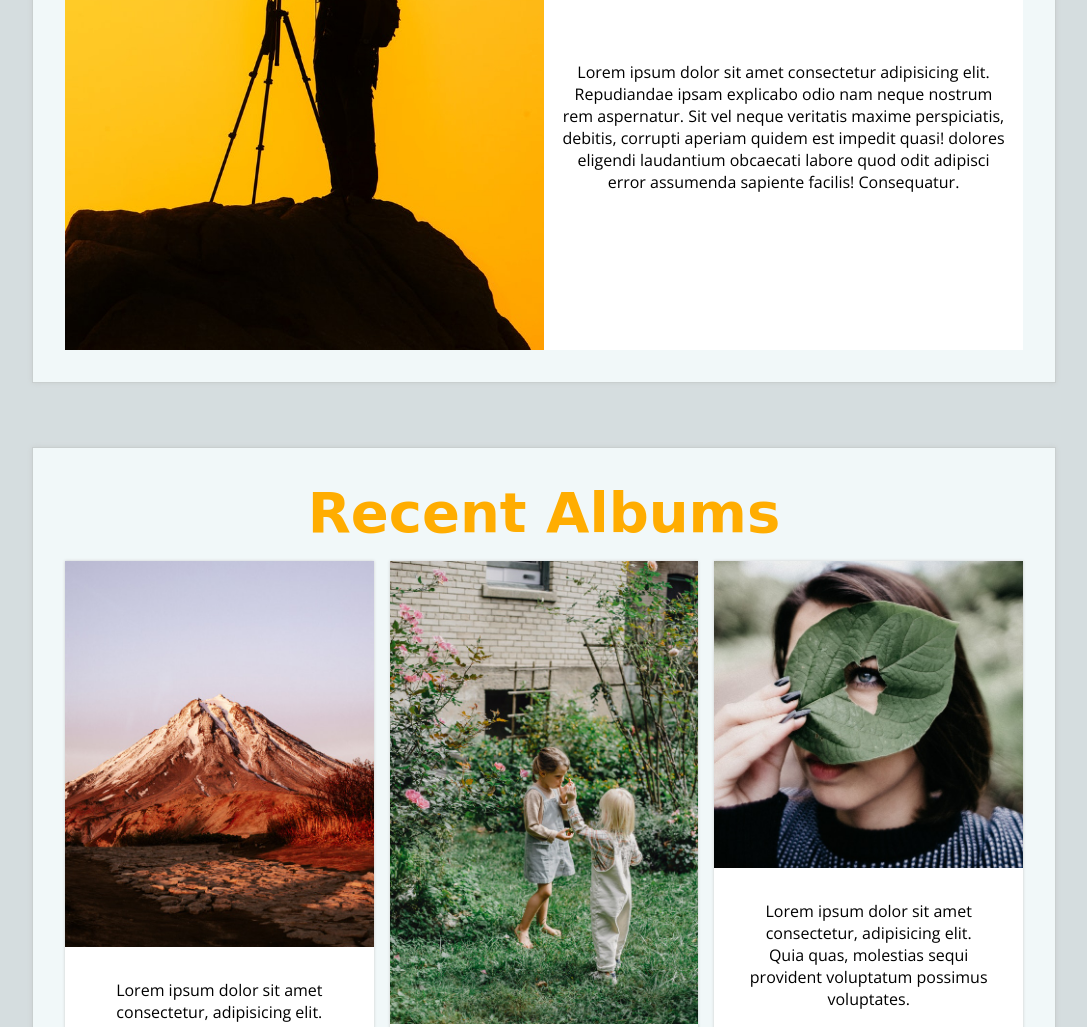
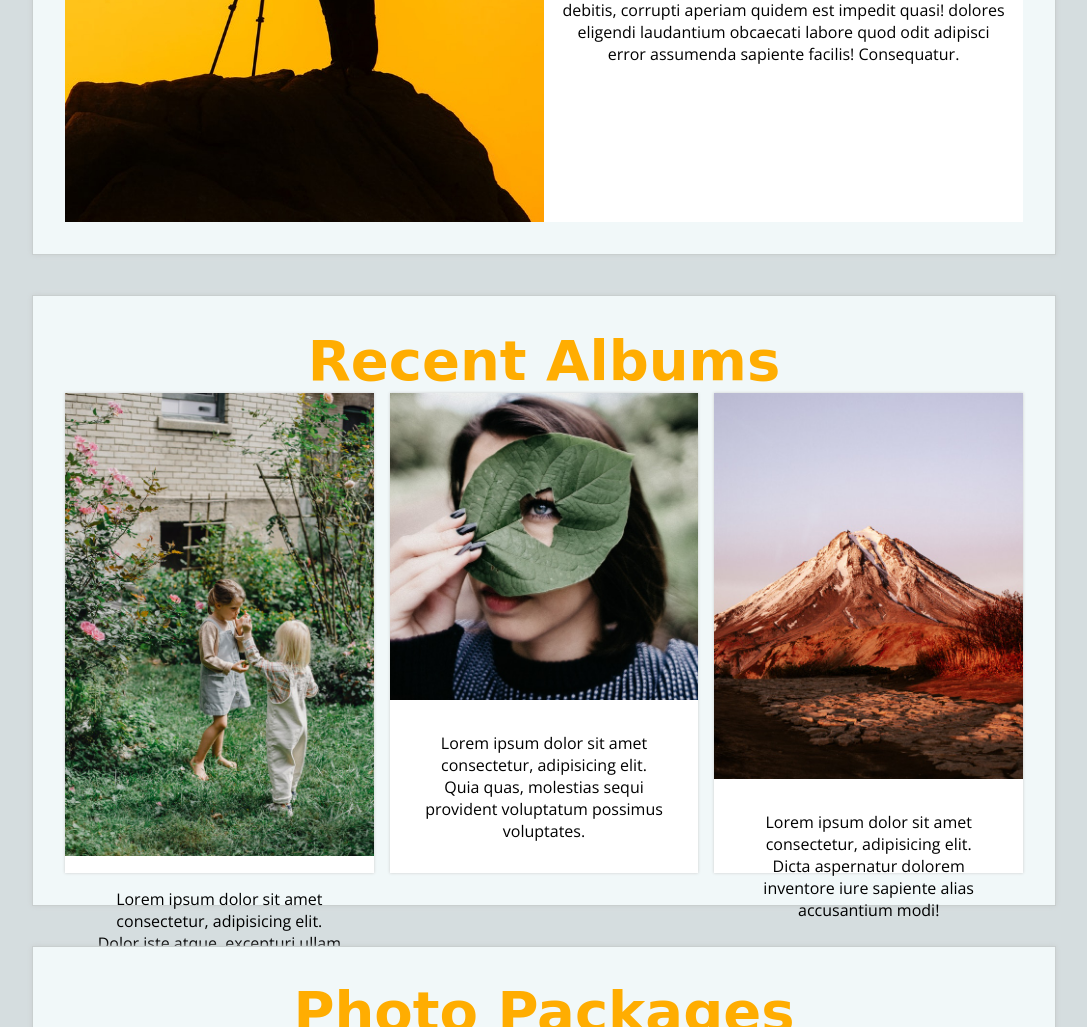
Before and after one commit to luixfr/Web210, a plain HTML site: page mod4/flores.html in a window 1280 px wide. Shown: the part 1247-2274 px from the top of the page, without its empty margins (96-1183 px from the left). Drawn offline with nearby package versions, Linux system fonts and the light colour scheme; a web font is replaced by a local one.

Commit message:
landmarks

```diff
--- a/mod4/flores.css
+++ b/mod4/flores.css
@@ -18,7 +18,6 @@ body {
   background-color: var(--bgcolor);
   display: flex;
   flex-direction: column;
-  gap: 4em;
 }
 .title {
   font-family: var(--title-font);
@@ -94,6 +93,11 @@ section,
   border: 1px solid var(--bordercolor);
   box-shadow: 0 0 5px var(--bordercolor);
 }
+main {
+  display: flex;
+  flex-direction: column;
+  gap: 2.5em;
+}
 #about {
   display: grid;
   grid-template-columns: 1fr 1fr;
@@ -114,16 +118,11 @@ section,
   gap: 4em;
   background-color: white;
 }
-#recent-posts {
-  display: grid;
-  grid-template-columns: 1fr 1fr 1fr;
-  grid-template-rows: auto 1fr;
+.post-cards {
+  display: flex;
+  justify-content: space-between;
   gap: 1em;
-  grid-template-areas:
-    "title title title"
-    "card1 card2 card3";
 }
-
 #recent-posts .title {
   grid-area: title;
   text-align: center;
@@ -168,6 +167,7 @@ section,
   display: grid;
   text-align: center;
   align-content: center;
+  margin-top: 2em;
 }
 #packages {
   display: grid;
@@ -184,5 +184,6 @@ table td {
   height: 2em;
 }
 table tr:first-child td:first-child {
+  box-shadow: none;
   background: transparent;
 }
--- a/mod4/flores.html
+++ b/mod4/flores.html
@@ -26,6 +26,7 @@
         <img id="hero-img" src="./assets/hero.jpg" alt="Photography">
         <h1 id="page-logo" class="title">Photography</h1>
     </header>
+    <main>
         <section id="about">
             <img src="./assets/about.jpg" class="about-img" alt="Photographer">
             <div class="about-text">
@@ -39,6 +40,7 @@
         </section>
         <section id="recent-posts">
             <h2 class="title">Recent Albums</h2>
+            <div class="post-cards">
                 <div class="post-card">
                     <img src="./assets/card1.jpg" alt="Kids Life">
                     <div class="post-description">
@@ -49,15 +51,18 @@
                 <div class="post-card">
                     <img src="./assets/card2.jpg" alt="Lady Nature">
                     <div class="post-description">
-                <p>Lorem ipsum dolor sit amet consectetur, adipisicing elit. Quia quas, molestias sequi provident
+                        <p>Lorem ipsum dolor sit amet consectetur, adipisicing elit. Quia quas, molestias sequi
+                            provident
                             voluptatum possimus voluptates.</p>
                     </div>
                 </div>
                 <div class="post-card">
                     <img src="./assets/card3.jpg" alt="Mountain">
                     <div class="post-description">
-                <p>Lorem ipsum dolor sit amet consectetur, adipisicing elit. Dicta aspernatur dolorem inventore iure
+                        <p>Lorem ipsum dolor sit amet consectetur, adipisicing elit. Dicta aspernatur dolorem inventore
+                            iure
                             sapiente alias accusantium modi!</p>
+                    </div>
                 </div>
             </div>
         </section>
@@ -94,6 +99,7 @@
                 </tr>
             </table>
         </section>
+    </main>
     <footer id="footer">
         Copyright 2021
     </footer>
```
Lines whose indentation alone changed are shown as unchanged.
